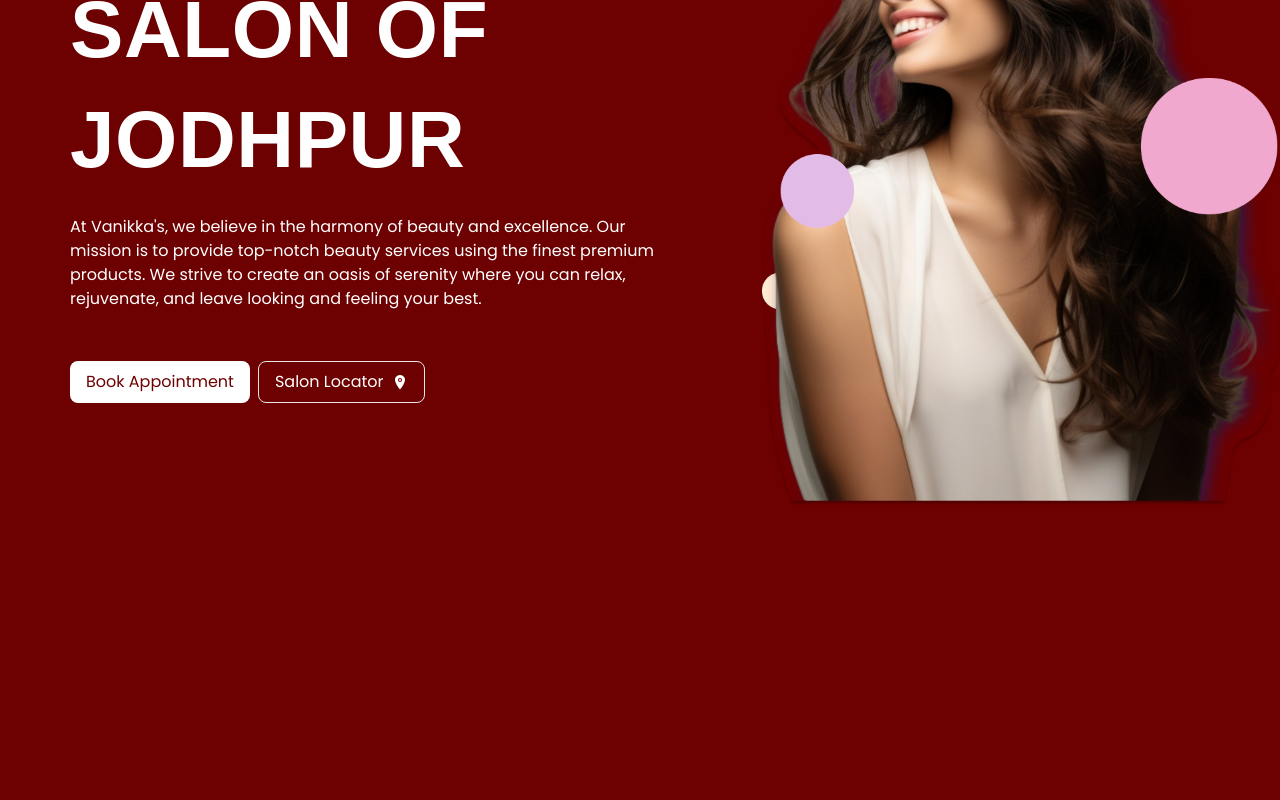
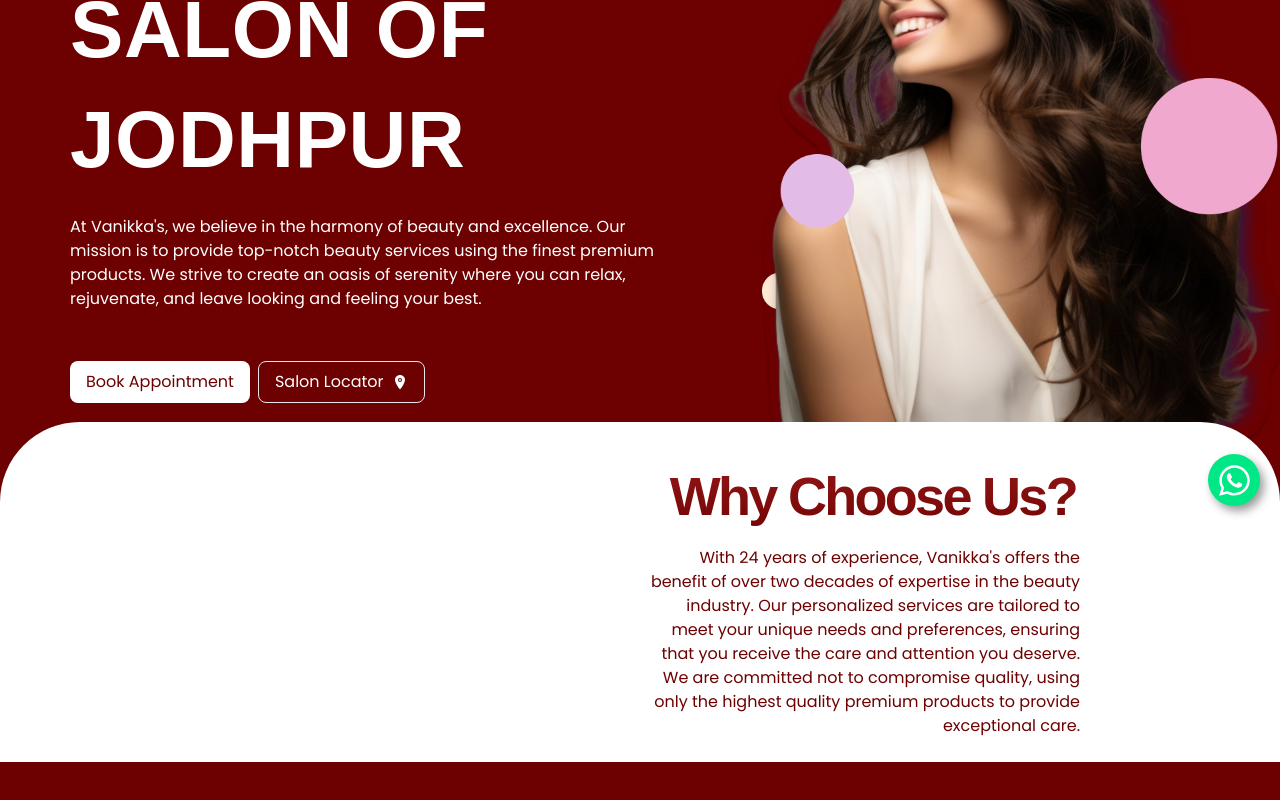
Before and after one commit to evpuneet/vanikas-makeover, a Next.js app: page / in a window 1280 px wide. Shown: the part 274-1074 px from the top of the page. Built offline with nearby package versions, Linux system fonts and the light colour scheme; a web font is replaced by a local one.

Commit message:
32th commit

```diff
--- a/src/app/components/HeroSlider.jsx
+++ b/src/app/components/HeroSlider.jsx
@@ -66,7 +66,7 @@
     );
   }, []);
 
-  const phoneNumber = '918696878228';
+  const phoneNumber = '917877446041';
   const message = 'Hello! I am interested in learning more about your services.';
   const encodedMessage = encodeURIComponent(message);
 
@@ -138,6 +138,41 @@
         </Swiper>
       </div>
       {/* Additional content here */}
+      <div className='relative h-[200px]'>
+        <div className='bg-white rounded-[80px_80px_0_0] py-6 lg:px-[200px] absolute top-[100px] w-[100%] -translate-y-[60%] z-[10] grid lg:grid-cols-2 grid-cols-1'>
+          <div className='hidden md:block'></div>
+          <div className='lg:text-right text-center text-primary'>
+            <h4 className='section-title text-right lg:py-5 pb-3 pe-3 lg:pe-1 hidden md:block'>Why Choose Us?</h4>
+            <h4 className='section-title text-center lg:py-5 py-3 pb-6 pe-3 lg:pe-1 md:hidden text-[50px]'>Why Choose Us?</h4>
+            <p className='lg:text-[16px] text-[14px] md:px-[0px] px-[20px]'>
+              With 24 years of experience, Vanikka&apos;s offers the benefit of
+              over two decades of expertise in the beauty industry. Our
+              personalized services are tailored to meet your unique needs
+              and preferences, ensuring that you receive the care and
+              attention you deserve. We are committed not to compromise
+              quality, using only the highest quality premium products to
+              provide exceptional care.
+            </p>
+          </div>
+        </div>
+
+          {/* whatsapp icon */}
+
+        <div className=' fixed right-[20px] bottom-[20px] z-[999999]'>
+
+          {/* we will use this feature in future */}
+
+          {/* <div className=' h-[50px] mb-[10px] flex items-center gap-2'>
+            <div className={cross?"hidden":text-[12px] py-[8px] px-[16px] shadow-[2px_3px_0_#00e785] text-nowrap text-[#202020] border-[#363636] border-[1px] rounded-[24px] leading-[150%] font-medium bg-white}>Book your Appointment</div>
+            <RxCrossCircled className={cross?"hidden":'bg-white rounded-full cursor-pointer'} onClick={()=>close()}/>
+          </div> */}
+          <div className='w-[52px] h-[52px] rounded-full bg-[#00e785] shadow-[4px_5px_10px_rgba(0,0,0,0.4)] flex justify-center items-center'>
+          <FaWhatsapp className='text-[35px] text-white cursor-pointer'
+          onClick={() => window.open(`https://wa.me/${phoneNumber}?text=${encodedMessage}`, '_blank')}/>
+          {/* <FaWhatsapp className='text-[35px] text-white cursor-pointer'/> */}
+          </div>
+        </div>
+      </div>
     </>
   );
 }
--- a/src/app/components/MeetOurOwner.jsx
+++ b/src/app/components/MeetOurOwner.jsx
@@ -18,16 +18,16 @@
     const timeline = gsap.timeline({
       scrollTrigger: {
         trigger: sectionRef.current,
-        start: "top 40%",
+        start: "top 60%",
         end: "bottom 40%",
         toggleActions: "play none none reverse",
       }
     });
 
     timeline
-      .from(imageRef.current, { opacity: 0, y: 50, duration: 1 })
-      .from(nameRef.current, { opacity: 0, y: 30, duration: 0.8 }, "-=0.5")
-      .from(descRef.current, { opacity: 0, y: 20, duration: 0.8 }, "-=0.5");
+      .from(imageRef.current, { opacity: 0, y: 50, duration: 0.5 })
+      .from(nameRef.current, { opacity: 0, y: 30, duration: 0.3 }, "-=0.5")
+      .from(descRef.current, { opacity: 0, y: 20, duration: 0.3 }, "-=0.5");
 
     return () => {
       if (timeline.scrollTrigger) timeline.scrollTrigger.kill();
--- a/src/app/components/Testimonials.jsx
+++ b/src/app/components/Testimonials.jsx
@@ -103,7 +103,7 @@
       <div className="">
         <div className="section-heading">
           <h2 className="section-title my-5 hidden md:block">What our customers say</h2>
-          <h2 className="section-title my-5 text-[50px] md:hidden">Customer Feedback</h2>
+          <h2 className="section-title my-5 py-2 text-[50px] md:hidden">Customer Feedback</h2>
         </div>
         <div className="flex justify-center gap-6 [mask-image:linear-gradient(to_bottom,transparent,black_25%,black_75%,transparent)] mt-10 max-h-[738px] overflow-clip">
           <TestimonialsColumn testimonials={firstColumn} duration={12} />
```
